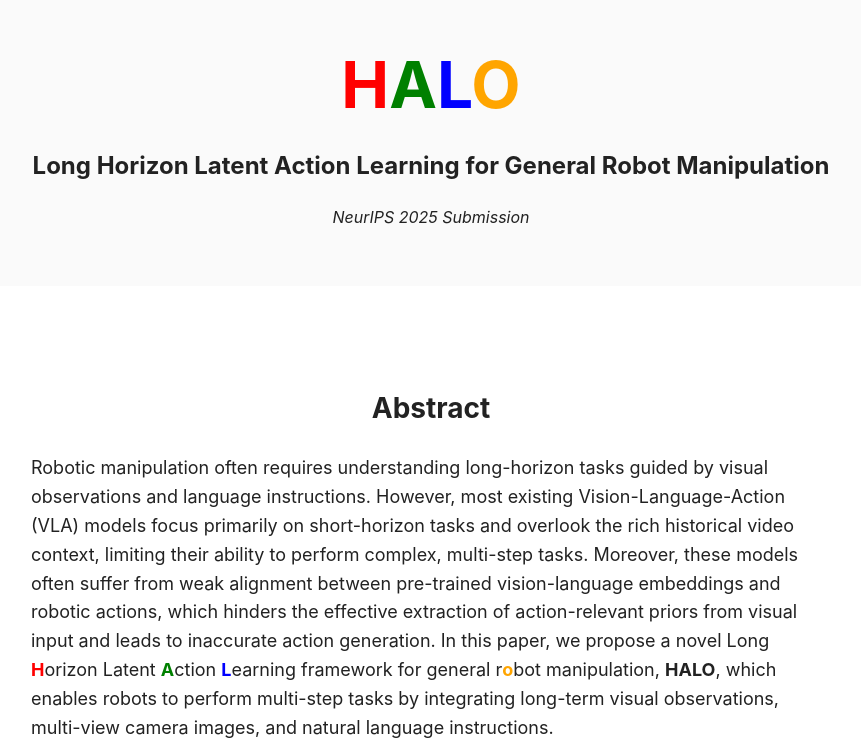
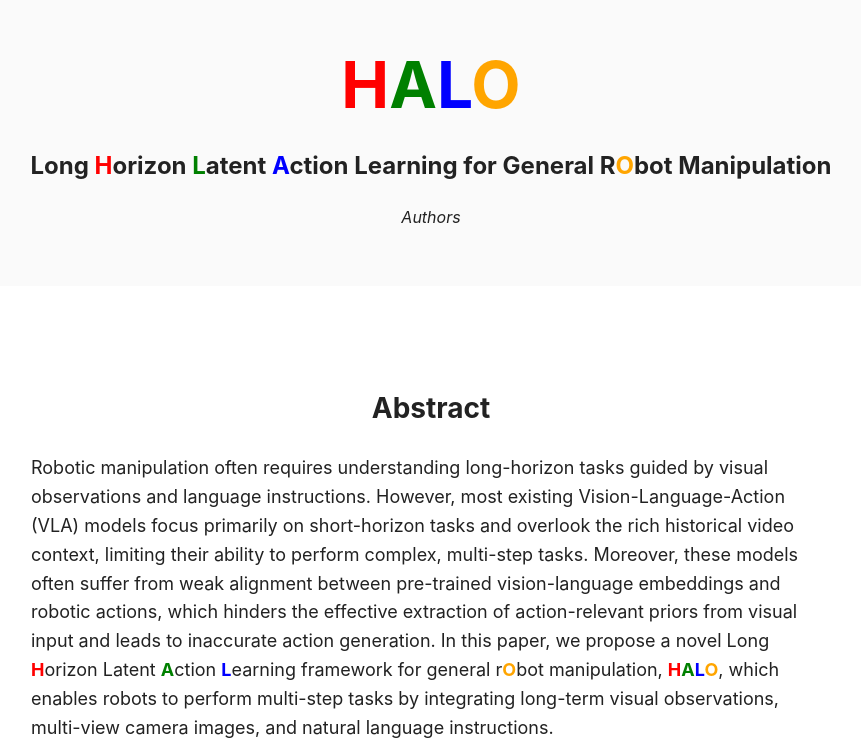
Before and after one commit to HALO-ROBOT/HALO-ROBOT.github.io, a plain HTML site: page index.html in a window 1280 px wide. Shown: the part 119-864 px from the top of the page, without its empty margins (209-1070 px from the left). Drawn offline with Linux system fonts and the light colour scheme.

Commit message:
abstract color

```diff
--- a/index.html
+++ b/index.html
@@ -11,8 +11,9 @@
     <h1>
       <span style="color:red">H</span><span style="color:green">A</span><span style="color:blue">L</span><span style="color:orange">O</span>
     </h1>
-    <h2>Long Horizon Latent Action Learning for General Robot Manipulation</h2>
-    <p><em>NeurIPS 2025 Submission</em></p>
+    <h2>Long <strong style="color: red;">H</strong>orizon <strong style="color: green;">L</strong>atent
+      <strong style="color: blue;">A</strong>ction Learning for General R<strong style="color: orange;">O</strong>bot Manipulation</h2>
+    <p><em>Authors</em></p>
   </section>
 
   <section class="content">
@@ -22,9 +23,11 @@
       However, most existing Vision-Language-Action (VLA) models focus primarily on short-horizon tasks and overlook the rich historical video context,
       limiting their ability to perform complex, multi-step tasks.
       Moreover, these models often suffer from weak alignment between pre-trained vision-language embeddings and robotic actions,
-      which hinders the effective extraction of action-relevant priors from visual input and leads to inaccurate action generation.
-      In this paper, we propose a novel Long <strong style="color:red">H</strong>orizon Latent <strong style="color:green">A</strong>ction <strong style="color:blue">L</strong>earning framework for general r<strong style="color:orange">o</strong>bot manipulation,
-      <strong>HALO</strong>, which enables robots to perform multi-step tasks by integrating long-term visual observations, multi-view camera images,
+      which hinders the effective extraction of action-relevant priors from visual
+      input and leads to inaccurate action generation.
+      In this paper, we propose a novel Long <strong style="color:red">H</strong>orizon
+      Latent <strong style="color:green">A</strong>ction <strong style="color:blue">L</strong>earning framework for general r<strong style="color:orange">O</strong>bot manipulation,
+          <strong style="color:red">H</strong><strong style="color:green">A</strong><strong style="color:blue">L</strong><strong style="color:orange">O</strong>, which enables robots to perform multi-step tasks by integrating long-term visual observations, multi-view camera images,
       and natural language instructions.
     </p>
 
```
